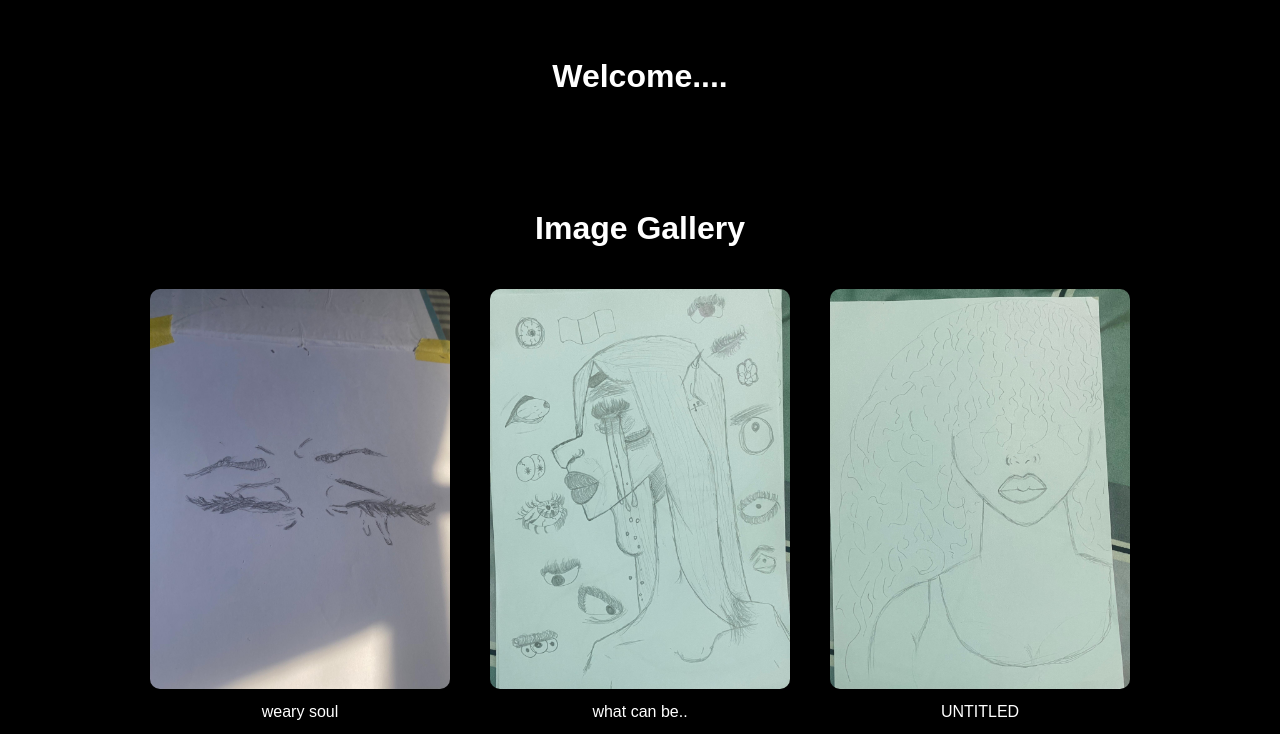
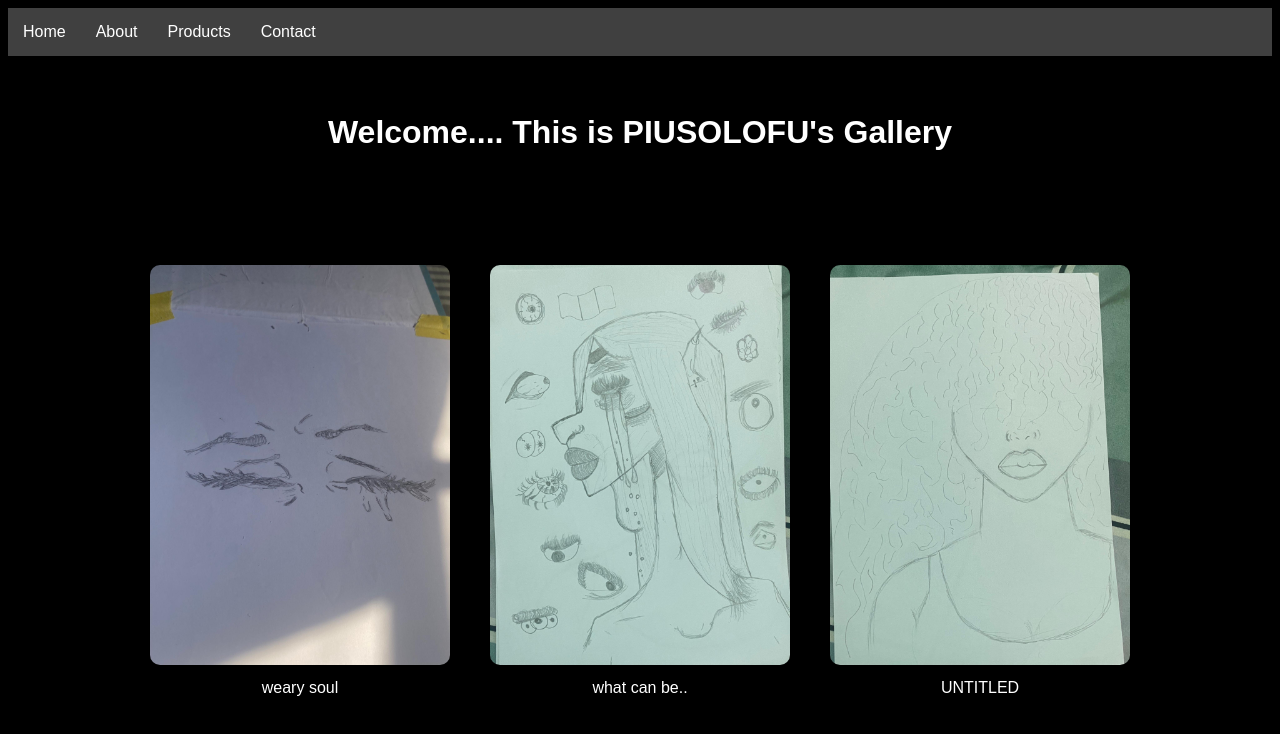
Before and after one commit to pius427/site, a plain HTML site: page index.html.html in a window 1280 px wide. Shown: the top 734 px of the page. Drawn offline with Linux system fonts and the light colour scheme.

Commit message:
Update index.html.html

```diff
--- a/index.html.html
+++ b/index.html.html
@@ -5,6 +5,26 @@
     <meta name="viewport" content="width=device-width, initial-scale=1.0">
     <title>Image Gallery</title>
     <style>
+        .navbar ul{
+    list-style-type: none;
+    background-color: hsl(0, 0%, 25%);
+    padding: 0px;
+    margin: 0px;
+    overflow: hidden;
+}
+.navbar a{
+    color: white;
+    text-decoration: none;
+    padding: 15px;
+    display: block;
+    text-align: center;
+}
+.navbar a:hover{
+    background-color: hsl(0, 0%, 10%);
+}
+.navbar li{
+    float: left;
+}
         body {
             background-color: black;
             color: white;
@@ -30,10 +50,17 @@
         }
     </style>
 </head>
+<nav class="navbar">
+      <ul>
+          <li><a href="index.html">Home</a></li>
+          <li><a href="about.html">About</a></li>
+          <li><a href="products.html">Products</a></li>
+          <li><a href="contact.html">Contact</a></li>
+      </ul>
+  </nav>
 <body>
-    <h1><b></b><br> Welcome....</h1><br><br><br><br>
+    <h1><b></b><br> Welcome.... This is PIUSOLOFU's Gallery</h1><br><br><br><br>
 
-    <h1>Image Gallery</h1>
     <div class="gallery">
         <div class="gallery-item">
             <img src="assets/1.jpg" alt="Description of Image 1">
```
